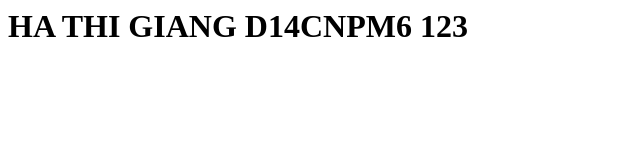
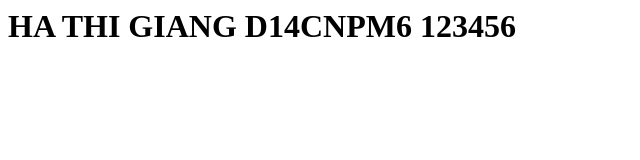
Before and after one commit to Giang1722001/DuAn, a plain HTML site: page index.html in a window 1280 px wide. Shown: the full height of the page, 0-640 px from the left. Drawn offline with Linux system fonts and the light colour scheme.

Commit message:
Update index.html

```diff
--- a/index.html
+++ b/index.html
@@ -1 +1 @@
-<h1>HA THI GIANG D14CNPM6 123 </h1>
+<h1>HA THI GIANG D14CNPM6 123456 </h1>
```
